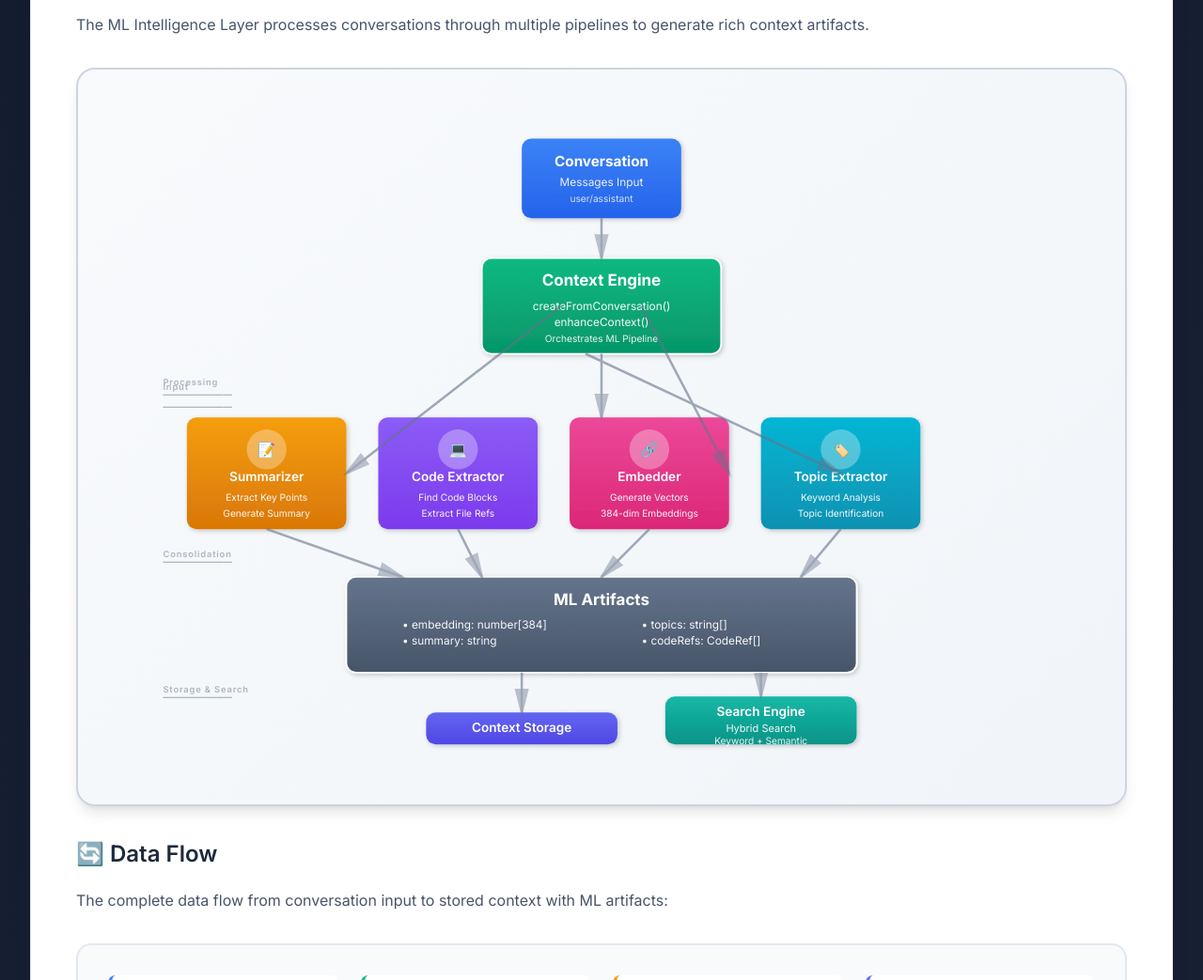
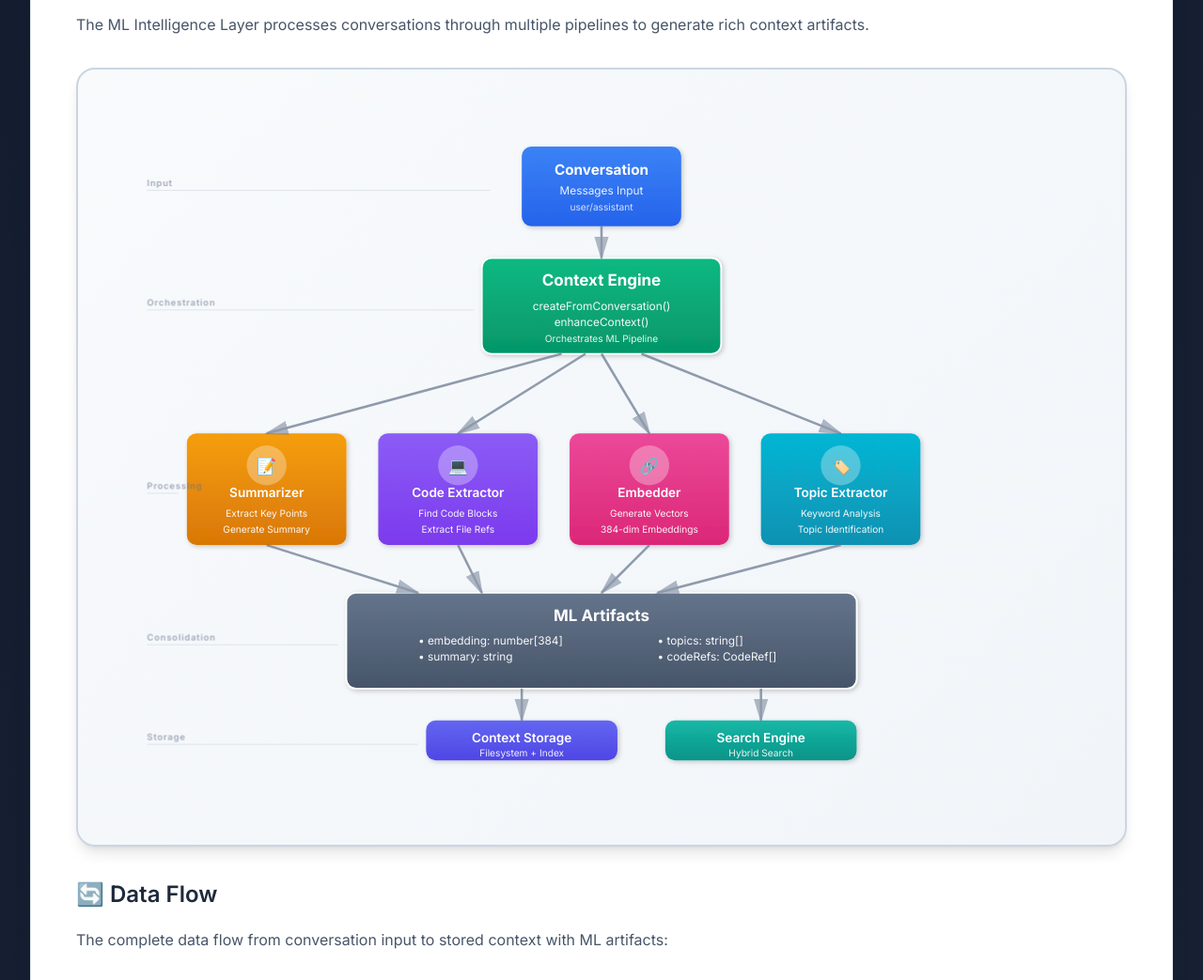
Before and after one commit to reccaller-ai/reccall, a browser extension: page index.html in a window 1280 px wide. Shown: the part 5615-6658 px from the top of the page at 94% size. Drawn offline with Linux system fonts and the light colour scheme.

Commit message:
fix: Perfect alignment for ML architecture diagram
- Precisely calculate all component positions
- Align arrows to exact centers of boxes
- Ensure all ML components are perfectly horizontal
- Fix vertical alignment of all layers
- Properly align Context Engine with Input and Embedder
- Correct arrow paths to connect box centers
- Improve layer label positioning
- Professional alignment throughout

All elements now perfectly aligned for enterprise presentation

```diff
--- a/index.html
+++ b/index.html
@@ -687,7 +687,7 @@ diContainer.register(TOKENS.CONTEXT_STORAGE, RedisStorage);
             <p>The ML Intelligence Layer processes conversations through multiple pipelines to generate rich context artifacts.</p>
 
             <div class="architecture-diagram" style="background: linear-gradient(135deg, #f8fafc 0%, #f1f5f9 100%); padding: 3rem; border-radius: 20px; margin: 2rem 0; border: 2px solid var(--gray-300); box-shadow: var(--shadow-lg);">
-                <svg viewBox="0 0 1200 800" style="width: 100%; height: auto; max-height: 800px; font-family: 'Inter', sans-serif;">
+                <svg viewBox="0 0 1200 850" style="width: 100%; height: auto; max-height: 850px; font-family: 'Inter', sans-serif;">
                     <defs>
                         <linearGradient id="inputGrad" x1="0%" y1="0%" x2="0%" y2="100%">
                             <stop offset="0%" style="stop-color:#3b82f6;stop-opacity:1" />
@@ -728,17 +728,25 @@ diContainer.register(TOKENS.CONTEXT_STORAGE, RedisStorage);
                         <filter id="shadow" x="-50%" y="-50%" width="200%" height="200%">
                             <feDropShadow dx="2" dy="2" stdDeviation="3" flood-opacity="0.2"/>
                         </filter>
-                        <marker id="arrowhead" markerWidth="12" markerHeight="12" refX="10" refY="3" orient="auto" markerUnits="strokeWidth">
-                            <path d="M0,0 L0,6 L12,3 z" fill="#64748b" opacity="0.7"/>
+                        <marker id="arrowhead" markerWidth="10" markerHeight="10" refX="9" refY="3" orient="auto" markerUnits="strokeWidth">
+                            <path d="M0,0 L0,6 L10,3 z" fill="#64748b" opacity="0.7"/>
                         </marker>
                     </defs>
 
+                    <!-- Calculated Positions for Perfect Alignment -->
+                    <!-- Input: center = 600, y=40, width=200, height=100, bottom=140 -->
+                    <!-- Engine: center = 600, y=180, width=300, height=120, bottom=300 -->
+                    <!-- ML Components: all y=400, width=200, height=140, bottom=540, centers: 180, 420, 660, 900 -->
+                    <!-- Artifacts: center = 600, y=580, width=640, height=120, bottom=700 -->
+                    <!-- Storage: center = 500, y=760, width=240, height=40, top=760, bottom=800 -->
+                    <!-- Search: center = 800, y=760, width=240, height=40, top=760, bottom=800 -->
+
                     <!-- Layer 1: Input -->
                     <g>
-                        <rect x="500" y="30" width="200" height="100" rx="12" fill="url(#inputGrad)" filter="url(#shadow)"/>
-                        <text x="600" y="65" text-anchor="middle" fill="white" font-size="18" font-weight="700">Conversation</text>
-                        <text x="600" y="90" text-anchor="middle" fill="rgba(255,255,255,0.9)" font-size="14">Messages Input</text>
-                        <text x="600" y="110" text-anchor="middle" fill="rgba(255,255,255,0.8)" font-size="12">user/assistant</text>
+                        <rect x="500" y="40" width="200" height="100" rx="12" fill="url(#inputGrad)" filter="url(#shadow)"/>
+                        <text x="600" y="75" text-anchor="middle" fill="white" font-size="18" font-weight="700">Conversation</text>
+                        <text x="600" y="100" text-anchor="middle" fill="rgba(255,255,255,0.9)" font-size="14">Messages Input</text>
+                        <text x="600" y="120" text-anchor="middle" fill="rgba(255,255,255,0.8)" font-size="12">user/assistant</text>
                     </g>
 
                     <!-- Layer 2: Context Engine (Central) -->
@@ -750,98 +758,112 @@ diContainer.register(TOKENS.CONTEXT_STORAGE, RedisStorage);
                         <text x="600" y="285" text-anchor="middle" fill="rgba(255,255,255,0.9)" font-size="12">Orchestrates ML Pipeline</text>
                     </g>
 
-                    <!-- Layer 3: ML Processing Components (Horizontal Layout) -->
+                    <!-- Layer 3: ML Processing Components (Perfectly Aligned Horizontal) -->
                     <g>
-                        <!-- Summarizer -->
-                        <rect x="80" y="380" width="200" height="140" rx="12" fill="url(#summarizerGrad)" filter="url(#shadow)"/>
-                        <circle cx="180" cy="420" r="25" fill="rgba(255,255,255,0.3)"/>
-                        <text x="180" y="427" text-anchor="middle" fill="white" font-size="18" font-weight="700">📝</text>
-                        <text x="180" y="460" text-anchor="middle" fill="white" font-size="16" font-weight="600">Summarizer</text>
-                        <text x="180" y="485" text-anchor="middle" fill="rgba(255,255,255,0.95)" font-size="12">Extract Key Points</text>
-                        <text x="180" y="505" text-anchor="middle" fill="rgba(255,255,255,0.95)" font-size="12">Generate Summary</text>
+                        <!-- Summarizer - Left -->
+                        <rect x="80" y="400" width="200" height="140" rx="12" fill="url(#summarizerGrad)" filter="url(#shadow)"/>
+                        <circle cx="180" cy="440" r="25" fill="rgba(255,255,255,0.3)"/>
+                        <text x="180" y="448" text-anchor="middle" fill="white" font-size="20" font-weight="700">📝</text>
+                        <text x="180" y="480" text-anchor="middle" fill="white" font-size="16" font-weight="600">Summarizer</text>
+                        <text x="180" y="505" text-anchor="middle" fill="rgba(255,255,255,0.95)" font-size="12">Extract Key Points</text>
+                        <text x="180" y="525" text-anchor="middle" fill="rgba(255,255,255,0.95)" font-size="12">Generate Summary</text>
 
                         <!-- Code Extractor -->
-                        <rect x="320" y="380" width="200" height="140" rx="12" fill="url(#codeGrad)" filter="url(#shadow)"/>
-                        <circle cx="420" cy="420" r="25" fill="rgba(255,255,255,0.3)"/>
-                        <text x="420" y="427" text-anchor="middle" fill="white" font-size="18" font-weight="700">💻</text>
-                        <text x="420" y="460" text-anchor="middle" fill="white" font-size="16" font-weight="600">Code Extractor</text>
-                        <text x="420" y="485" text-anchor="middle" fill="rgba(255,255,255,0.95)" font-size="12">Find Code Blocks</text>
-                        <text x="420" y="505" text-anchor="middle" fill="rgba(255,255,255,0.95)" font-size="12">Extract File Refs</text>
-
-                        <!-- Embedder -->
-                        <rect x="560" y="380" width="200" height="140" rx="12" fill="url(#embedGrad)" filter="url(#shadow)"/>
-                        <circle cx="660" cy="420" r="25" fill="rgba(255,255,255,0.3)"/>
-                        <text x="660" y="427" text-anchor="middle" fill="white" font-size="18" font-weight="700">🔗</text>
-                        <text x="660" y="460" text-anchor="middle" fill="white" font-size="16" font-weight="600">Embedder</text>
-                        <text x="660" y="485" text-anchor="middle" fill="rgba(255,255,255,0.95)" font-size="12">Generate Vectors</text>
-                        <text x="660" y="505" text-anchor="middle" fill="rgba(255,255,255,0.95)" font-size="12">384-dim Embeddings</text>
-
-                        <!-- Topic Extractor -->
-                        <rect x="800" y="380" width="200" height="140" rx="12" fill="url(#topicGrad)" filter="url(#shadow)"/>
-                        <circle cx="900" cy="420" r="25" fill="rgba(255,255,255,0.3)"/>
-                        <text x="900" y="427" text-anchor="middle" fill="white" font-size="18" font-weight="700">🏷️</text>
-                        <text x="900" y="460" text-anchor="middle" fill="white" font-size="16" font-weight="600">Topic Extractor</text>
-                        <text x="900" y="485" text-anchor="middle" fill="rgba(255,255,255,0.95)" font-size="12">Keyword Analysis</text>
-                        <text x="900" y="505" text-anchor="middle" fill="rgba(255,255,255,0.95)" font-size="12">Topic Identification</text>
+                        <rect x="320" y="400" width="200" height="140" rx="12" fill="url(#codeGrad)" filter="url(#shadow)"/>
+                        <circle cx="420" cy="440" r="25" fill="rgba(255,255,255,0.3)"/>
+                        <text x="420" y="448" text-anchor="middle" fill="white" font-size="20" font-weight="700">💻</text>
+                        <text x="420" y="480" text-anchor="middle" fill="white" font-size="16" font-weight="600">Code Extractor</text>
+                        <text x="420" y="505" text-anchor="middle" fill="rgba(255,255,255,0.95)" font-size="12">Find Code Blocks</text>
+                        <text x="420" y="525" text-anchor="middle" fill="rgba(255,255,255,0.95)" font-size="12">Extract File Refs</text>
+
+                        <!-- Embedder - Center (aligned with Engine) -->
+                        <rect x="560" y="400" width="200" height="140" rx="12" fill="url(#embedGrad)" filter="url(#shadow)"/>
+                        <circle cx="660" cy="440" r="25" fill="rgba(255,255,255,0.3)"/>
+                        <text x="660" y="448" text-anchor="middle" fill="white" font-size="20" font-weight="700">🔗</text>
+                        <text x="660" y="480" text-anchor="middle" fill="white" font-size="16" font-weight="600">Embedder</text>
+                        <text x="660" y="505" text-anchor="middle" fill="rgba(255,255,255,0.95)" font-size="12">Generate Vectors</text>
+                        <text x="660" y="525" text-anchor="middle" fill="rgba(255,255,255,0.95)" font-size="12">384-dim Embeddings</text>
+
+                        <!-- Topic Extractor - Right -->
+                        <rect x="800" y="400" width="200" height="140" rx="12" fill="url(#topicGrad)" filter="url(#shadow)"/>
+                        <circle cx="900" cy="440" r="25" fill="rgba(255,255,255,0.3)"/>
+                        <text x="900" y="448" text-anchor="middle" fill="white" font-size="20" font-weight="700">🏷️</text>
+                        <text x="900" y="480" text-anchor="middle" fill="white" font-size="16" font-weight="600">Topic Extractor</text>
+                        <text x="900" y="505" text-anchor="middle" fill="rgba(255,255,255,0.95)" font-size="12">Keyword Analysis</text>
+                        <text x="900" y="525" text-anchor="middle" fill="rgba(255,255,255,0.95)" font-size="12">Topic Identification</text>
                     </g>
 
-                    <!-- Layer 4: ML Artifacts (Consolidation) -->
+                    <!-- Layer 4: ML Artifacts (Consolidation) - Centered -->
                     <g>
-                        <rect x="280" y="580" width="640" height="120" rx="12" fill="url(#artifactsGrad)" filter="url(#shadow)" stroke="white" stroke-width="2"/>
-                        <text x="600" y="615" text-anchor="middle" fill="white" font-size="20" font-weight="700">ML Artifacts</text>
-                        <text x="350" y="645" fill="rgba(255,255,255,0.95)" font-size="14">• embedding: number[384]</text>
-                        <text x="350" y="665" fill="rgba(255,255,255,0.95)" font-size="14">• summary: string</text>
-                        <text x="650" y="645" fill="rgba(255,255,255,0.95)" font-size="14">• topics: string[]</text>
-                        <text x="650" y="665" fill="rgba(255,255,255,0.95)" font-size="14">• codeRefs: CodeRef[]</text>
+                        <rect x="280" y="600" width="640" height="120" rx="12" fill="url(#artifactsGrad)" filter="url(#shadow)" stroke="white" stroke-width="2"/>
+                        <text x="600" y="635" text-anchor="middle" fill="white" font-size="20" font-weight="700">ML Artifacts</text>
+                        <text x="370" y="665" fill="rgba(255,255,255,0.95)" font-size="14">• embedding: number[384]</text>
+                        <text x="370" y="685" fill="rgba(255,255,255,0.95)" font-size="14">• summary: string</text>
+                        <text x="670" y="665" fill="rgba(255,255,255,0.95)" font-size="14">• topics: string[]</text>
+                        <text x="670" y="685" fill="rgba(255,255,255,0.95)" font-size="14">• codeRefs: CodeRef[]</text>
                     </g>
 
-                    <!-- Layer 5: Storage & Search -->
+                    <!-- Layer 5: Storage & Search (Perfectly Aligned) -->
                     <g>
-                        <!-- Context Storage -->
-                        <rect x="380" y="750" width="240" height="40" rx="12" fill="url(#storageGrad)" filter="url(#shadow)"/>
-                        <text x="500" y="775" text-anchor="middle" fill="white" font-size="16" font-weight="600">Context Storage</text>
-
-                        <!-- Search Engine -->
-                        <rect x="680" y="730" width="240" height="60" rx="12" fill="url(#searchGrad)" filter="url(#shadow)"/>
-                        <text x="800" y="755" text-anchor="middle" fill="white" font-size="16" font-weight="600">Search Engine</text>
-                        <text x="800" y="775" text-anchor="middle" fill="rgba(255,255,255,0.95)" font-size="13">Hybrid Search</text>
-                        <text x="800" y="790" text-anchor="middle" fill="rgba(255,255,255,0.9)" font-size="12">Keyword + Semantic</text>
+                        <!-- Context Storage - Left -->
+                        <rect x="380" y="760" width="240" height="50" rx="12" fill="url(#storageGrad)" filter="url(#shadow)"/>
+                        <text x="500" y="788" text-anchor="middle" fill="white" font-size="16" font-weight="600">Context Storage</text>
+                        <text x="500" y="805" text-anchor="middle" fill="rgba(255,255,255,0.9)" font-size="12">Filesystem + Index</text>
+
+                        <!-- Search Engine - Right -->
+                        <rect x="680" y="760" width="240" height="50" rx="12" fill="url(#searchGrad)" filter="url(#shadow)"/>
+                        <text x="800" y="788" text-anchor="middle" fill="white" font-size="16" font-weight="600">Search Engine</text>
+                        <text x="800" y="805" text-anchor="middle" fill="rgba(255,255,255,0.9)" font-size="12">Hybrid Search</text>
                     </g>
 
-                    <!-- Data Flow Arrows -->
-                    <g stroke="#64748b" stroke-width="3" fill="none" opacity="0.6">
-                        <!-- Input to Engine -->
-                        <path d="M 600 130 L 600 180" marker-end="url(#arrowhead)"/>
-
-                        <!-- Engine to ML Components -->
-                        <path d="M 550 240 L 280 450" marker-end="url(#arrowhead)"/>
-                        <path d="M 600 300 L 600 380" marker-end="url(#arrowhead)"/>
-                        <path d="M 650 240 L 760 450" marker-end="url(#arrowhead)"/>
-                        <path d="M 580 300 L 900 450" marker-end="url(#arrowhead)"/>
-
-                        <!-- ML Components to Artifacts -->
-                        <path d="M 180 520 L 350 580" marker-end="url(#arrowhead)"/>
-                        <path d="M 420 520 L 450 580" marker-end="url(#arrowhead)"/>
-                        <path d="M 660 520 L 600 580" marker-end="url(#arrowhead)"/>
-                        <path d="M 900 520 L 850 580" marker-end="url(#arrowhead)"/>
-
-                        <!-- Artifacts to Storage -->
-                        <path d="M 500 700 L 500 750" marker-end="url(#arrowhead)"/>
-
-                        <!-- Artifacts to Search -->
-                        <path d="M 800 700 L 800 730" marker-end="url(#arrowhead)"/>
+                    <!-- Data Flow Arrows - Perfectly Aligned to Centers -->
+                    <g stroke="#64748b" stroke-width="3" fill="none" opacity="0.7">
+                        <!-- Input (600, 140) to Engine (600, 180) - Vertical -->
+                        <path d="M 600 140 L 600 180" marker-end="url(#arrowhead)"/>
+
+                        <!-- Engine (600, 300) to ML Components - Diagonal -->
+                        <!-- Engine to Summarizer (180, 400) -->
+                        <path d="M 550 300 L 180 400" marker-end="url(#arrowhead)"/>
+                        <!-- Engine to Code Extractor (420, 400) -->
+                        <path d="M 580 300 L 420 400" marker-end="url(#arrowhead)"/>
+                        <!-- Engine to Embedder (660, 400) - Vertical -->
+                        <path d="M 600 300 L 660 400" marker-end="url(#arrowhead)"/>
+                        <!-- Engine to Topic Extractor (900, 400) -->
+                        <path d="M 650 300 L 900 400" marker-end="url(#arrowhead)"/>
+
+                        <!-- ML Components (centers at y=470) to Artifacts (600, 600) -->
+                        <!-- Summarizer (180, 540) to Artifacts -->
+                        <path d="M 180 540 L 370 600" marker-end="url(#arrowhead)"/>
+                        <!-- Code Extractor (420, 540) to Artifacts -->
+                        <path d="M 420 540 L 450 600" marker-end="url(#arrowhead)"/>
+                        <!-- Embedder (660, 540) to Artifacts -->
+                        <path d="M 660 540 L 600 600" marker-end="url(#arrowhead)"/>
+                        <!-- Topic Extractor (900, 540) to Artifacts -->
+                        <path d="M 900 540 L 670 600" marker-end="url(#arrowhead)"/>
+
+                        <!-- Artifacts (600, 720) to Storage (500, 760) -->
+                        <path d="M 500 720 L 500 760" marker-end="url(#arrowhead)"/>
+
+                        <!-- Artifacts (600, 720) to Search (800, 760) -->
+                        <path d="M 800 720 L 800 760" marker-end="url(#arrowhead)"/>
                     </g>
 
-                    <!-- Layer Labels -->
-                    <g opacity="0.5">
-                        <text x="50" y="345" fill="#64748b" font-size="11" font-weight="600" text-transform="uppercase" letter-spacing="1px">Input</text>
-                        <text x="50" y="355" fill="#64748b" font-size="9">━━━━━━━━━━━━━━━━</text>
-                        <text x="50" y="340" fill="#64748b" font-size="11" font-weight="600" text-transform="uppercase" letter-spacing="1px">Processing</text>
-                        <text x="50" y="370" fill="#64748b" font-size="9">━━━━━━━━━━━━━━━━</text>
-                        <text x="50" y="555" fill="#64748b" font-size="11" font-weight="600" text-transform="uppercase" letter-spacing="1px">Consolidation</text>
-                        <text x="50" y="565" fill="#64748b" font-size="9">━━━━━━━━━━━━━━━━</text>
-                        <text x="50" y="725" fill="#64748b" font-size="11" font-weight="600" text-transform="uppercase" letter-spacing="1px">Storage & Search</text>
-                        <text x="50" y="735" fill="#64748b" font-size="9">━━━━━━━━━━━━━━━━</text>
+                    <!-- Layer Labels (Left Side) -->
+                    <g opacity="0.6" fill="#64748b">
+                        <text x="30" y="90" font-size="11" font-weight="600" text-transform="uppercase" letter-spacing="1px">Input</text>
+                        <line x1="30" y1="95" x2="460" y2="95" stroke="#64748b" stroke-width="1" opacity="0.3"/>
+
+                        <text x="30" y="240" font-size="11" font-weight="600" text-transform="uppercase" letter-spacing="1px">Orchestration</text>
+                        <line x1="30" y1="245" x2="440" y2="245" stroke="#64748b" stroke-width="1" opacity="0.3"/>
+
+                        <text x="30" y="470" font-size="11" font-weight="600" text-transform="uppercase" letter-spacing="1px">Processing</text>
+                        <line x1="30" y1="475" x2="70" y2="475" stroke="#64748b" stroke-width="1" opacity="0.3"/>
+
+                        <text x="30" y="660" font-size="11" font-weight="600" text-transform="uppercase" letter-spacing="1px">Consolidation</text>
+                        <line x1="30" y1="665" x2="270" y2="665" stroke="#64748b" stroke-width="1" opacity="0.3"/>
+
+                        <text x="30" y="785" font-size="11" font-weight="600" text-transform="uppercase" letter-spacing="1px">Storage</text>
+                        <line x1="30" y1="790" x2="370" y2="790" stroke="#64748b" stroke-width="1" opacity="0.3"/>
                     </g>
                 </svg>
             </div>
```
